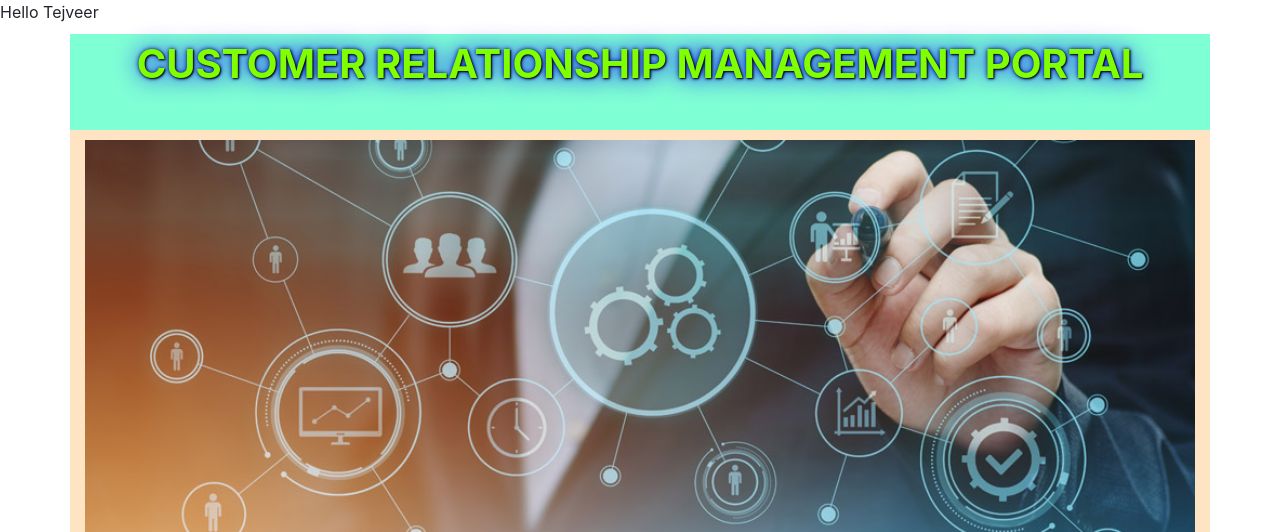
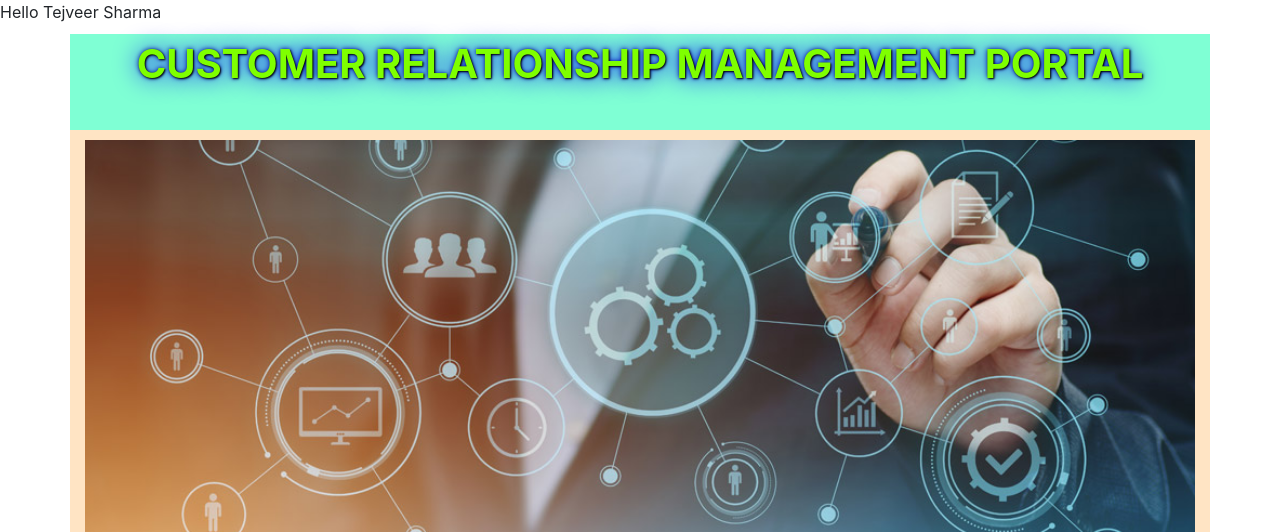
Before and after one commit to LearnTheGithub/CRMP, a PHP site: page / in a window 1280 px wide. Shown: the top 532 px of the page. Run offline with PHP 8.4, Linux system fonts and the light colour scheme.

Commit message:
Added Full Name

```diff
--- a/index.php
+++ b/index.php
@@ -1,4 +1,4 @@
-Hello Tejveer
+Hello Tejveer Sharma
  <?php
 session_start();
 $message = "";
```
